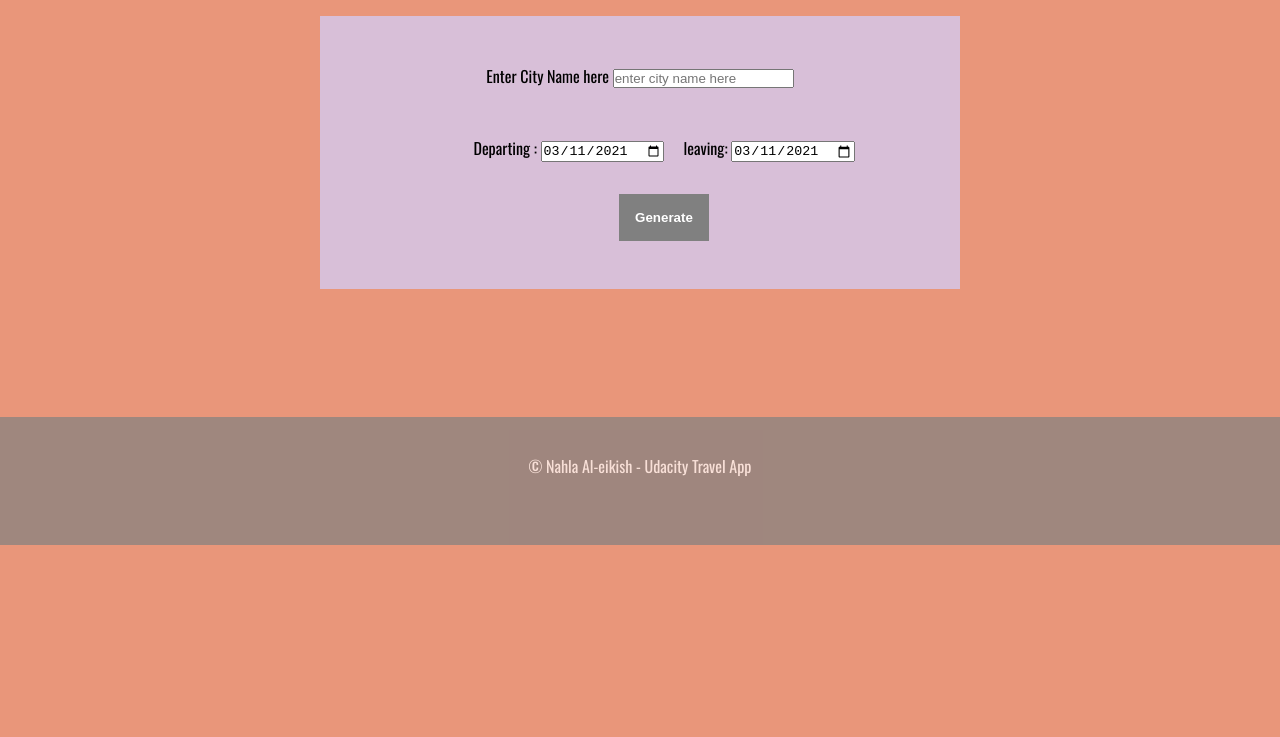
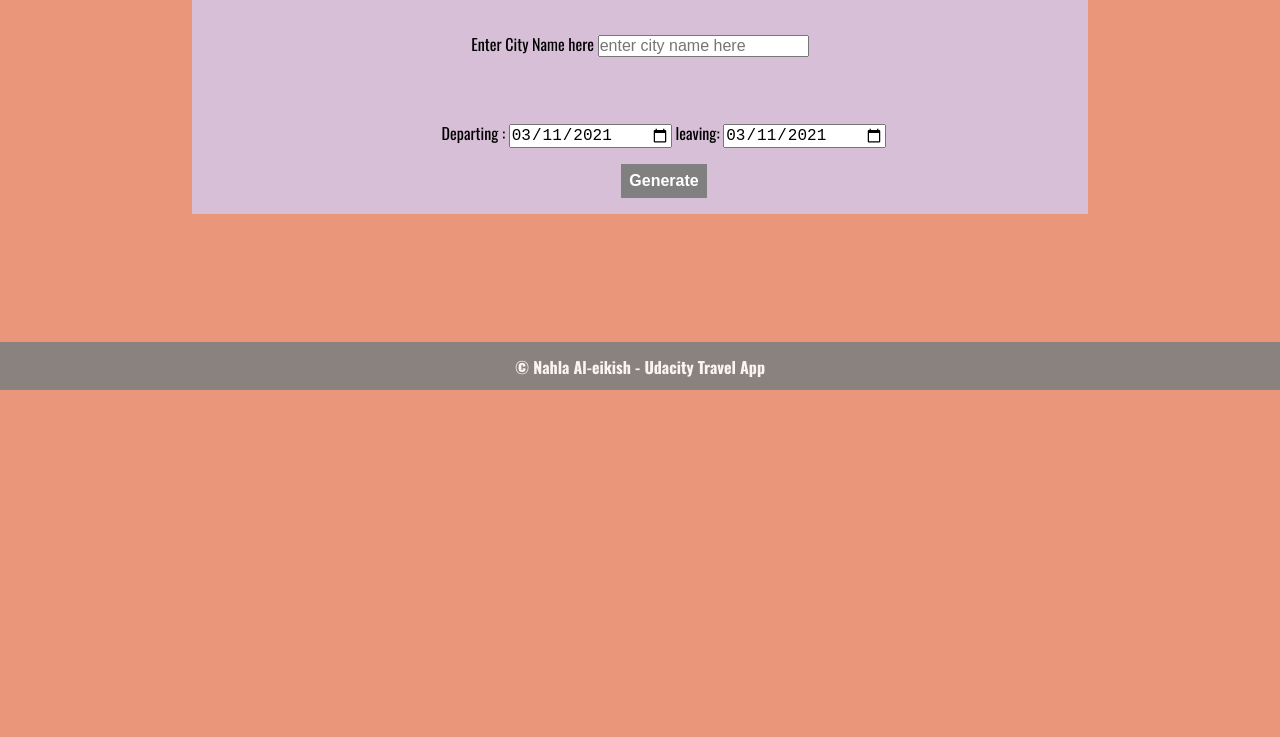
Before and after one commit to Nahla531/Travel-app, a website built with webpack: page src/client/views/index.html in a window 1280 px wide. Shown: the part 79-816 px from the top of the page. Built offline with nearby package versions, Linux system fonts and the light colour scheme.

Commit message:
done styling and formatting

```diff
--- a/src/client/styles/style.scss
+++ b/src/client/styles/style.scss
@@ -1,7 +1,10 @@
+/* mobile */
+
 * {
     box-sizing: border-box;
     margin: 0;
     padding: 0;
+    font-size: 1rem;
 }
 
 body {
@@ -10,60 +13,78 @@ body {
     background-color: darksalmon;
 }
 
+ul {
+    list-style: none;
+}
+
 .headline {
     text-align: center;
+    margin-top: 1rem;
+    font-size: 2rem;
+    font-weight: 700;
 }
 
 .info-holder {
-    width: 50vw;
-    height: 30%;
     text-align: center;
     display: flex;
     flex-direction: column;
     background-color: thistle;
     margin: auto;
-    margin-top: 3rem;
-    padding: 3rem;
+    margin-top: 1rem;
+    justify-content: space-around;
+}
+
+.city-holder {
+    padding-top: 2rem;
+}
+
+footer {
+    width: 100%;
+    height: 3rem;
+    background-color: gray;
+    opacity: .7;
+    color: white;
+    text-align: center;
+}
+
+.copy {
+    padding-top: .8rem;
 }
 
 .date-holder {
-    margin-top: 3rem;
-    margin-left: 3rem;
+    display: flex;
+    flex-direction: column;
+    justify-content: space-between;
+    text-align: center;
+    padding: 1rem;
+}
+
+.date-holder input {
+    width: 50%;
+    margin-left: 4rem;
 }
 
 button {
     background-color: gray;
     border: none;
-    padding: 1rem;
+    padding: .5rem;
     color: white;
     font-weight: 600;
     &:hover {
-        color: teal;
+        color: thistle;
         cursor: pointer;
     }
 }
 
 .button {
-    margin-top: 2rem;
-}
-
-.copy {
-    padding-top: 2.3rem;
-}
-
-.end {
-    margin-left: 1rem;
-}
-
-ul {
-    list-style: none;
+    padding-top: 1rem;
 }
 
 .container {
     display: flex;
+    flex-direction: column;
     padding: 2rem;
-    width: 60%;
-    margin: auto;
+    width: 100%;
 }
 
 .holder2,
@@ -73,21 +94,49 @@ ul {
 }
 
 .img {
-    width: 200px;
-    height: 200px;
-    margin-right: 4rem;
+    width: 63%;
+    height: 100%;
+    margin-right: 1rem;
 }
 
 #entryHolder {
-    line-height: 1.5em;
     padding-top: 2rem;
 }
 
-footer {
-    width: 100%;
-    height: 8rem;
-    background-color: gray;
-    opacity: .7;
-    color: white;
-    text-align: center;
+
+/* media quires */
+
+@media screen and (min-width:768px) {
+    body {
+        font-size: 1rem;
+    }
+    .date-holder {
+        display: block;
+        margin-top: 3rem;
+        margin-left: 3rem;
+    }
+    .date-holder input {
+        width: 20%;
+        margin-left: 0;
+    }
+    .info-holder {
+        width: 70%;
+    }
+    footer {
+        font-weight: 800;
+        opacity: .9;
+    }
+    .container {
+        flex-direction: row;
+        width: 60%;
+        margin: auto;
+    }
+    .img {
+        width: 200px;
+        height: 200px;
+        margin-right: 4rem;
+    }
+    #entryHolder {
+        line-height: 1.5em;
+    }
 }
--- a/src/client/views/index.html
+++ b/src/client/views/index.html
@@ -4,7 +4,9 @@
 <head>
     <meta charset="UTF-8">
     <title>Travel App</title>
+    <meta name="viewport" content="width=device-width, initial-scale=1.0">
     <link href="https://fonts.googleapis.com/css?family=Oswald:400,600,700&display=swap" rel="stylesheet">
+    <link rel="stylesheet" href="../styles/style.css">
 </head>
 
 <body>
@@ -33,7 +35,6 @@
             <h2 class="title" id="title"></h2>
             <div class="container">
                 <div id="picture">
-
                 </div>
                 <ul id="entryHolder">
                     <li id="country"></li>
@@ -41,12 +42,9 @@
                     <li id="away"></li>
                     <li id="weather"></li>
                 </ul>
-
             </div>
         </section>
-
     </main>
-
     <footer>
         <p class="copy">&copy; Nahla Al-eikish - Udacity Travel App</p>
     </footer>
--- a/src/server/server.js
+++ b/src/server/server.js
@@ -15,7 +15,9 @@ const bodyParser = require('body-parser');
 
 /* Middleware*/
 //Here we are configuring express to use body-parser as middle-ware.
-app.use(bodyParser.urlencoded({ extended: false }));
+app.use(bodyParser.urlencoded({
+    extended: false
+}));
 app.use(bodyParser.json());
 // Cors for cross origin allowance
 const cors = require('cors');
```
Also changed, not shown: src/client/js/app.js (+15 -3 lines).
